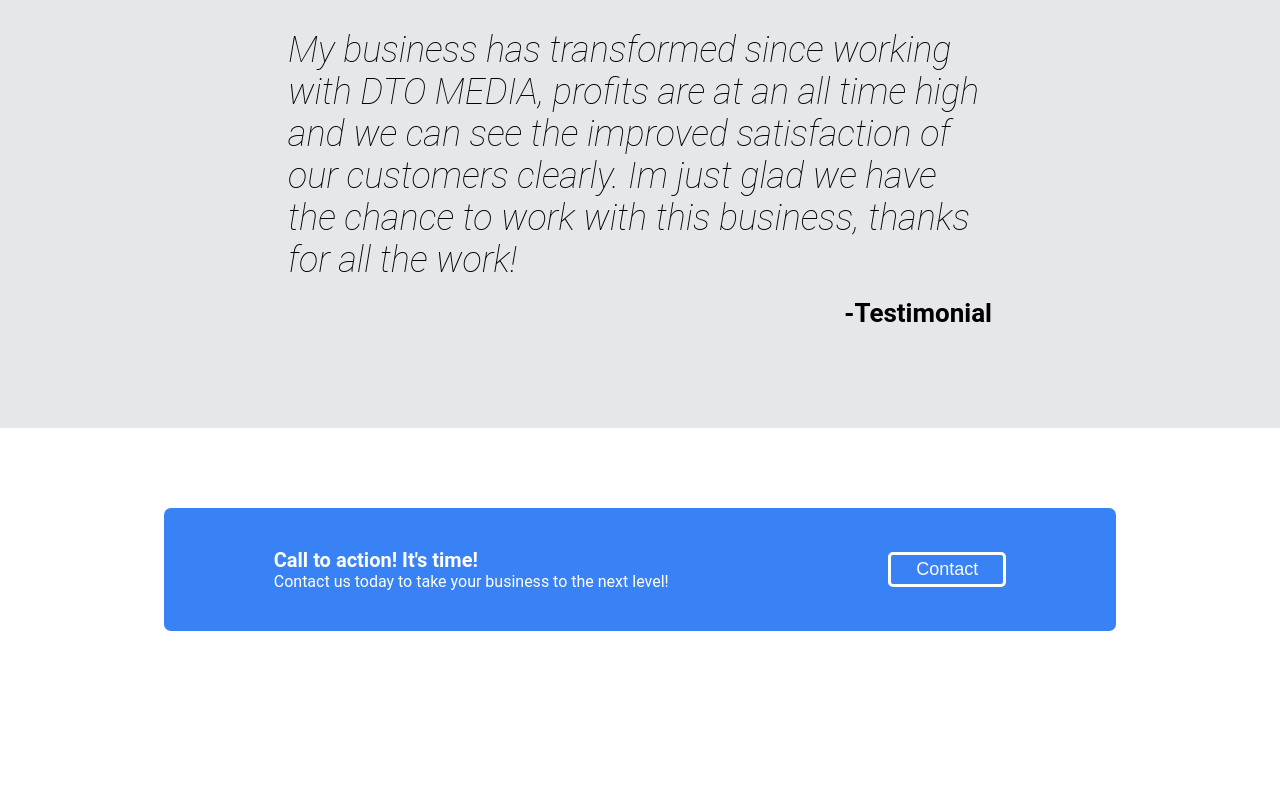
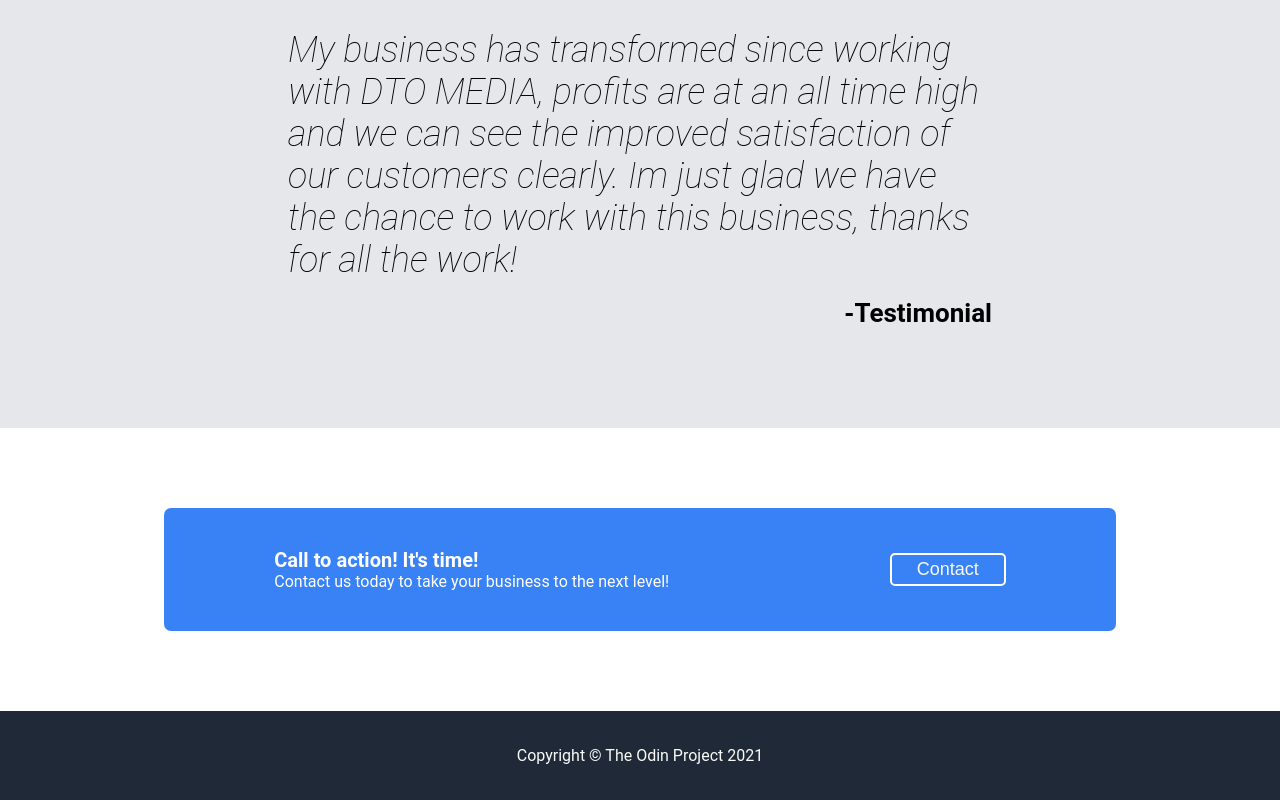
Before and after one commit to Astr0David/landing-page, a plain HTML site: page index.html in a window 1280 px wide. Shown: the part 1033-1833 px from the top of the page. Before the commit the page ends 1744 px from the top, so only its background shows below. Drawn offline with Linux system fonts and the light colour scheme.

Commit message:
Finished the footer section and completed the task!

```diff
--- a/index.html
+++ b/index.html
@@ -89,5 +89,8 @@
         </div>
       </div>
     </section>
+    <footer>
+      <p>Copyright © The Odin Project 2021</p>
+    </footer>
   </body>
 </html>
--- a/styles.css
+++ b/styles.css
@@ -181,7 +181,7 @@
 }
 
 #contact #thecontainer .right button {
-  border: 3px solid white;
+  border: 2px solid white;
   border-radius: 5px;
   background-color: #3882f6;
   padding: 4px 25px;
@@ -193,3 +193,13 @@
   font-size: 18px;
   font-weight: 400;
 }
+
+footer {
+  background-color: #1f2937;
+  color: #f9faf8;
+  text-align: center;
+}
+
+footer p {
+  padding: 35px;
+}
```
